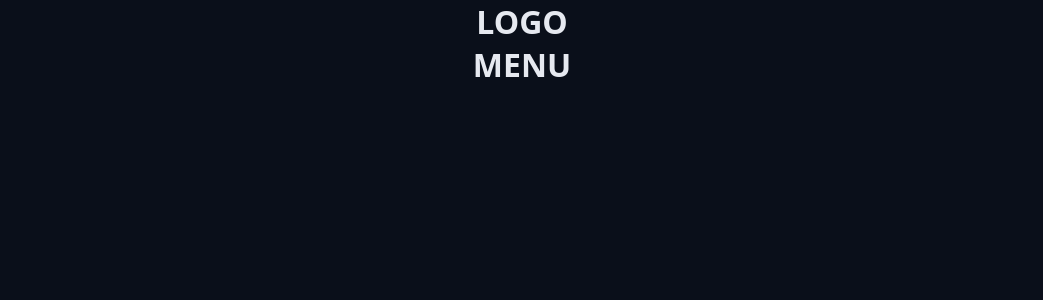
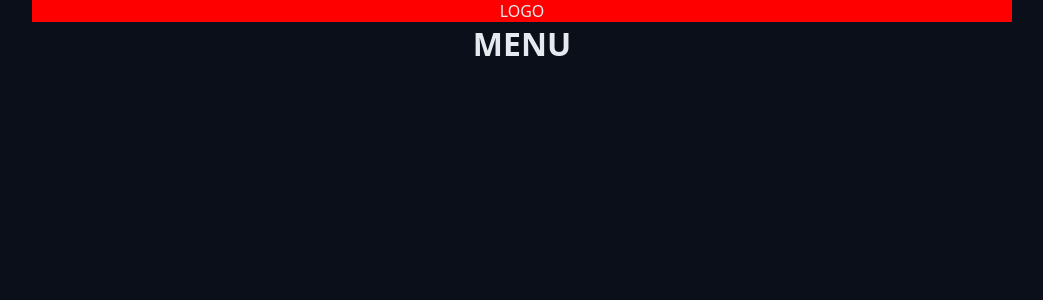
Before and after one commit to rogerr23/chronos-pomodoro, a React (Vite) app: page / in a window 1280 px wide. Shown: the top 300 px of the page, without its empty margins (118-1161 px from the left). Built offline with nearby package versions, Linux system fonts and the light colour scheme.

Commit message:
Adicionando Logo no componnents

```diff
--- a/src/App.tsx
+++ b/src/App.tsx
@@ -3,12 +3,13 @@ import './styles/global.css';
 
 import { Container } from './components/Container';
 import { Heading } from './components/Heading';
+import { Logo } from './components/Logo';
 
 export function App() {
   return (
     <>
       <Container>
-        <Heading>LOGO</Heading>
+        <Logo />
       </Container>
 
       <Container>
--- /dev/null
+++ b/src/components/Logo/index.tsx
@@ -0,0 +1,5 @@
+import styles from './styles.module.css';
+
+export function Logo() {
+  return <div className={styles.logo}>LOGO</div>;
+}
--- /dev/null
+++ b/src/components/Logo/styles.module.css
@@ -0,0 +1,7 @@
+.logo {
+  display: flex;
+  align-items: center;
+  justify-content: center;
+  gap: 2.4rem;
+  background-color: red;
+}
```
